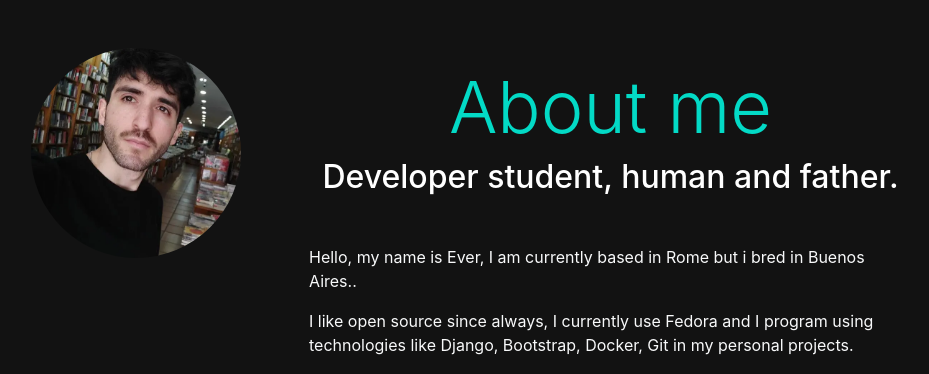
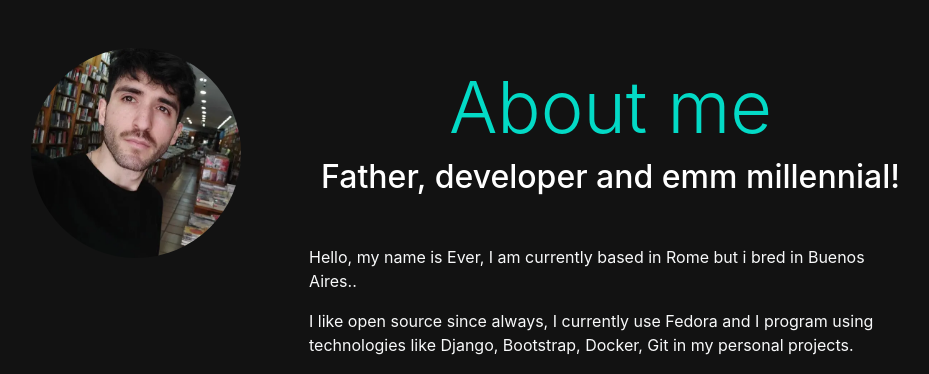
Before and after one commit to ruizdiazever/portfolio, a Django app: page /about/ in a window 1280 px wide. Shown: the part 98-472 px from the top of the page, without its empty margins (172-1101 px from the left). Run offline with Django 3.2, Linux system fonts and the light colour scheme; data comes from the database, SQL or seed files in the repository; some libraries are stand-ins or nearby versions.

Commit message:
Change the subheader text

```diff
--- a/about/templates/about/about.html
+++ b/about/templates/about/about.html
@@ -14,7 +14,7 @@
                 </div>
                 <div class="col-lg-7 col-md-8 text-light">
                     <h1 id="supertitle" class="display-3 text-center mt-3">{{i.title}}</h1>
-                    <h2 id="subheader" class="text-left mb-5 text-center">Developer student, human and father.</h2>
+                    <h2 id="subheader" class="text-left mb-5 text-center">Father, developer and emm millennial!</h2>
                     <div class="mx-3">
                         <p id="superp" class="text-center">{{i.content|safe}}</p>
                     </div>
```
